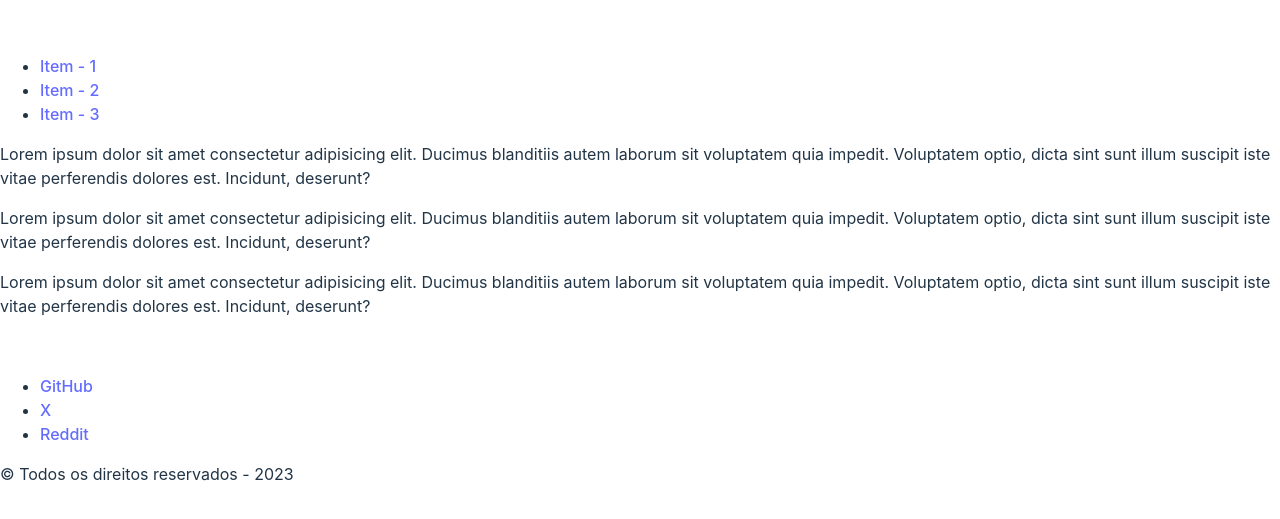
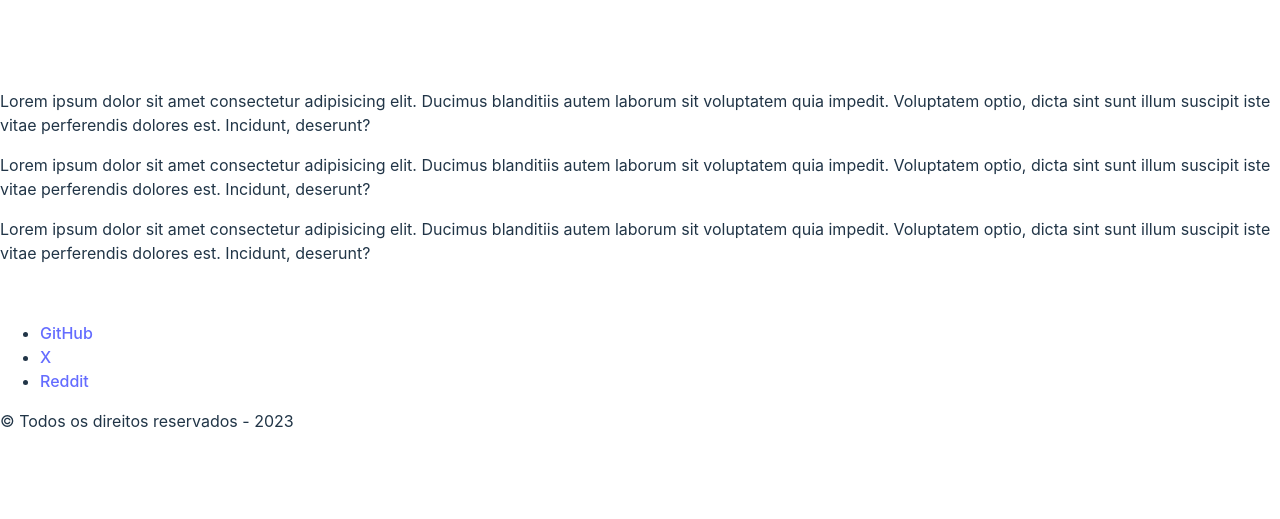
Before and after one commit to k-alm/spa-1tdspm, a React (Vite) app: page / in a window 1280 px wide. Shown: the part 139-658 px from the top of the page. Built offline with nearby package versions, Linux system fonts and the light colour scheme.

Commit message:
Iniciando com React+Vite

```diff
--- a/src/App.jsx
+++ b/src/App.jsx
@@ -10,7 +10,7 @@ export default function App(){
 
         {/* Vamos criar uma seção com uma div com 3 <p></p> e estes <p></p> vão ter 3 linhas de lorem, abaixo dos
         <p></p> uma imagem */}
-        <Header></Header>
+
         <section>
         <div>
           <p>Lorem ipsum dolor sit amet consectetur adipisicing elit. Ducimus blanditiis autem laborum sit voluptatem quia impedit. Voluptatem optio, dicta sint sunt illum suscipit iste vitae perferendis dolores est. Incidunt, deserunt?</p>
```
